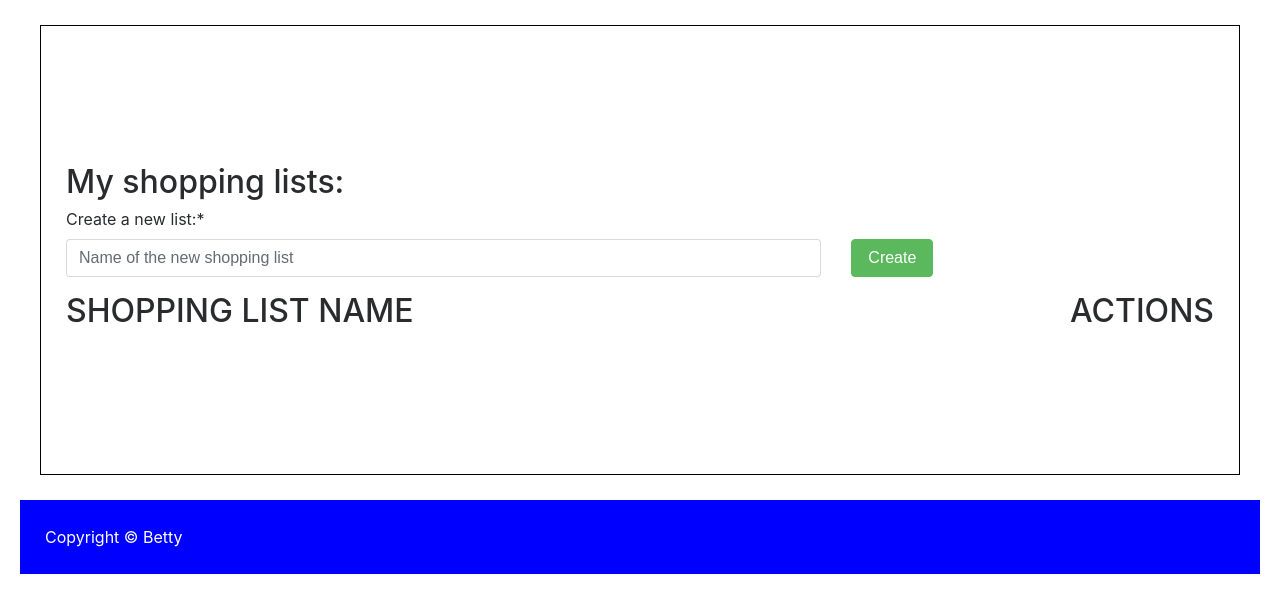
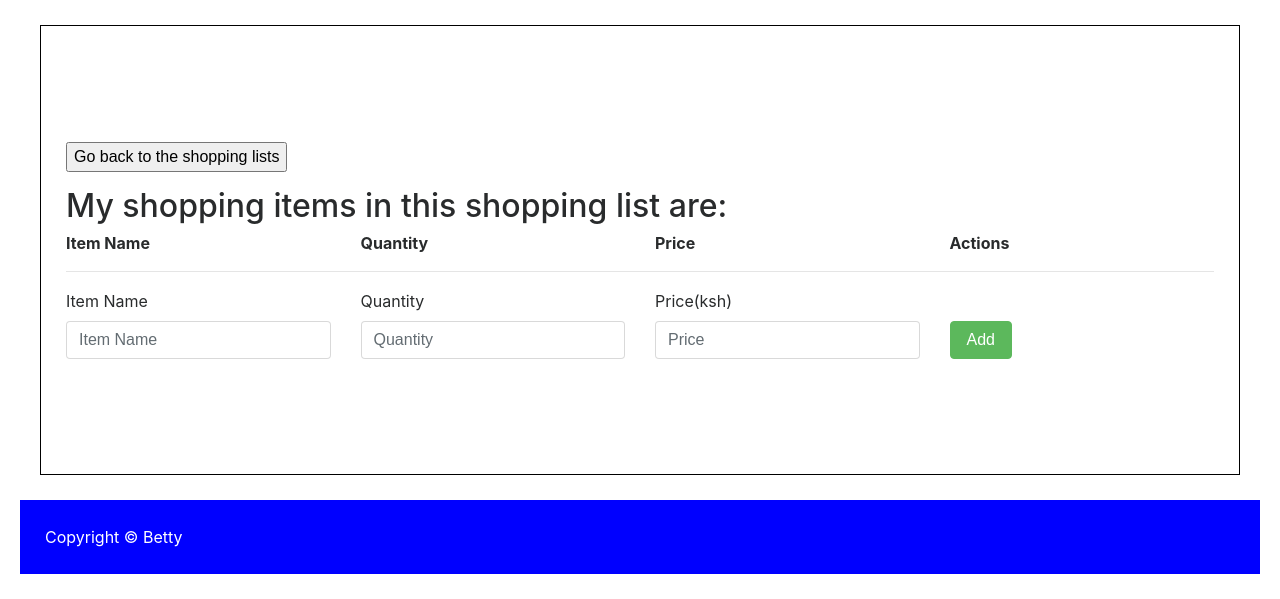
Before and after one commit to Betty-Kebenei/shopping-list, a Flask app: page /view_items in a window 1280 px wide. Shown: the part 98-697 px from the top of the page. Run offline with Flask 2, Linux system fonts and the light colour scheme; some libraries are stand-ins or nearby versions.

Commit message:
Adding validation forms

```diff
--- /dev/null
+++ b/app/forms.py
@@ -0,0 +1,43 @@
+from flask_wtf import Form
+from wtforms import StringField, SubmitField, PasswordField, IntegerField
+from wtforms.validators import Length, Email, InputRequired, DataRequired, Regexp
+
+
+class LoginForm(Form):
+    email = StringField('Email:', validators=[Email(), InputRequired()])
+    password = PasswordField('Password:', validators=[InputRequired()])
+    submit = SubmitField('Log in')
+
+
+class SignupForm(Form):
+    firstname = StringField('First Name:', validators=[Length(3, 50), InputRequired(), DataRequired(),
+                                                        Regexp("^[A-Za-z_-]+(\s+[A-Za-z_-]+)*$", 0,
+                                                        'Input should contain [A-Za-z_-] spaces')])
+    lastname = StringField('Last Name:', validators=[Length(3, 50), InputRequired(), DataRequired(),
+                                                        Regexp("^[A-Za-z_-]+(\s+[A-Za-z_-]+)*$", 0,
+                                                        'Input should contain [A-Za-z_-] spaces')])
+    username = StringField('User Name:', validators=[Length(3, 50), InputRequired(), DataRequired(),
+                                                        Regexp("^[A-Za-z0-9_-]+(\s+[A-Za-z0-9_-]+)*$", 0,
+                                                        'Input should contain [A-Za-z0-9_-] spaces')])
+    email = StringField('Email:', validators=[Email(), InputRequired()])
+    password = PasswordField('Password:', validators=[Length(6, 50), InputRequired()])
+    submit = SubmitField('Sign Up')
+
+
+class S_listForm(Form):
+    listname = StringField('Create a new list:', validators=[Length(3, 50), InputRequired(), DataRequired(),
+                                                        Regexp("^[A-Za-z0-9_-]+(\s+[A-Za-z0-9_-]+)*$", 0,
+                                                        'Input should contain [A-Za-z0-9_-] spaces')])
+    submit = SubmitField('Create')
+
+class ItemsForm(Form):
+    itemname = StringField('Item Name', validators=[Length(3, 50), InputRequired(), DataRequired(),
+                                                        Regexp("^[A-Za-z0-9_-]+(\s+[A-Za-z0-9_-]+)*$", 0,
+                                                        'Input should contain [A-Za-z0-9_-] spaces')])
+    quantity = StringField('Quantity', validators=[Length(1, 50), InputRequired(), DataRequired(),
+                                                        Regexp("^[A-Za-z0-9_-]+(\s+[A-Za-z0-9_-]+)*$", 0,
+                                                        'Input should contain [A-Za-z0-9_-] spaces')])
+    price = IntegerField('Price(ksh)', validators=[Length(1, 50), InputRequired(), DataRequired(),
+                                                        Regexp("^[0-9]+(\s+[0-9]+)*$", 0,
+                                                        'Input should contain [0-9] spaces')])
+    submit = SubmitField('Add')
--- a/app/models.py
+++ b/app/models.py
@@ -17,8 +17,11 @@ class Shopping_list(object):
     def __init__(self, listname):
         self.list_id = random.randrange(1, 1000, 1) #number of the shopping_list
         #self.owner=owner    #owner of the shopping list
-        self.listname=listname
+        self.listname = listname
 
+    def remove_list(self):
+        if self.list_id in shopping_list:
+            shopping_list.remove(self.list_id,self.listname)
 
 class Shopping_items(object):
     def __init__(self, itemname, quantity, price):
--- a/app/templates/dashboard.html
+++ b/app/templates/dashboard.html
@@ -16,24 +16,6 @@
             <script src="{{ url_for('static', filename='js/jquery-3.2.1.js') }}"></script>
             <script src="{{ url_for('static', filename='js/bootstrap.js') }}"></script>
             <script src="{{ url_for('static', filename='js/bootstrap.min.js') }}"></script>
-            <script>
-                $(document).ready(function() {
-
-                    $SCRIPT_ROOT = {{ request.script_root|tojson|safe }}
-
-                    // Delete list
-                    $('.del_shop_list').click(function(event) {
-                      var list_id = $(this).data('id');
-                      var url = $SCRIPT_ROOT + '/shop_list/' + list_id + '/delete';
-                      $.ajax({
-                        url: url,
-                        type: 'DELETE',
-                      }).done(function(data) {
-                        location.reload();
-                      });
-                    });
-                });
-            </script>
     </head>
 
     <body>
@@ -56,69 +38,41 @@
                 <div class="row">
                     <div class="col-md-12">
                         <h1>My shopping lists:</h1>
-                        <form action="/shop_list" method="post">
-                            <div class="form-group">
-                                <label for="create">Create a new list:*</label>
-                                <div class="row">
-                                    <div class="col-md-8">
-                                        <input type="text" placeholder="Name of the new shopping list" class="form-control" id="create" name="listname" required>
-                                    </div>
-                                    <div class="col-md-4">
-                                        <button type="submit" class="btn btn-success" >Create</button>
-                                    </div>
-                                </div>
-                            </div>
+                        {% for error in form.errors%}
+                        {{error}}
+                        {% endfor%}
+                        <form method="POST" action="{{ url_for('shop_list')}}">
+                        {{form.csrf_token}}
+                        <div class="row">
+                            <div class="col-md-2">{{form.listname.label}}</div>
+                            <div class="col-md-6">{{form.listname(placeholder="Name of the new shopping list", class="form-control", id="create")}}</div>
+                            <div class="col-md-4">{{form.submit(class="btn btn-success")}}</div>
+                        </div>
                         </form>
                     </div>
                 </div>
+                <br><br>
                 <div class="row">
-                    <div class="col-md-6">
-                        <h1 >SHOPPING LIST NAME</h1>
-                    </div>
-                    <div class="col-md-6">
-                        <h1 style="text-align: right" >ACTIONS</h1>
-                    </div>
+                    <div class="col-md-2"><p><b>SHOPPING LIST ID</b></p></div>
+                    <div class="col-md-4"><p><b>SHOPPING LIST NAME</b></p></div>
+                    <div class="col-md-6"><p><b>ACTIONS</b></p></div>
                 </div>
                 <div class="row">
                     <div class="col-md-12">
                         {% if shopping_list %}
-                        <ol>
                             {% for item in shopping_list  %}
-                            <li>
-                                <hr>
-                                <form action="/shop_list/<list_id>/del" >
-                                    <div class="form-group">
-                                        <!-- <input type="hidden" name={{ item.listname }} value="{{ item.listname }}"> -->
-                                        <!-- <button type="submit" class="btn btn-success" style="float:right">Delete</button>   -->
-                                        <button href="#" class="btn btn-primary delete_comment" data-id="{{ item.id }}"  style="float:right">Delete</button>
-                                  </div>
-                                </form>
+                            <hr>
+                            <div class="row">
+                                <div class="col-md-2"><p >{{ item.list_id }}</p></div>
+                                <div class="col-md-4"><p >{{ item.listname }}</p></div>
+                                <div class="col-md-6">
+                                    <a href="/view_items" class="btn btn-primary view_items">Add/View</a>
+                                    <a href="/update_list" class="btn btn-primary update_list">Update</a>
+                                    <a href="/shop_list/del/{{ item.list_id }}" class="btn btn-primary delete_list">Delete</a>
+                                </div>
+                            </div>
 
-                                <form action="/update_list" method="post">
-                                    <div class="form-group">
-                                        <input type="hidden" name="list_to_update" value="{{ list_to_update }}">
-                                        <button type="submit" class="btn btn-success" style="float:right">Update</button>
-                                    </div>
-                                </form>
-                                <form action="/view_items" method="post">
-                                    <div class="form-group">
-                                        <input type="hidden" name="list_to_view" value="view">
-                                        <button type="submit" class="btn btn-success" style="float:right">Add/View</button>
-                                    </div>
-                                </form>
-                                <p style="font: 100">{{ item.listname }}</p>
-
-                                <!-- <a href="#">
-                                    <span class="glyphicon glyphicon-edit" style="float:right"></span>
-                                  </a>
-                                <a href="/del_shop_list">
-                                    <span class="glyphicon glyphicon-trash"></span>
-                                </a> -->
-                                <!-- items: item name(cols 3)|quantity|price|icons -->
-
-                            </li>
                             {% endfor %}
-                        </ol>
                         {% endif %}
 
                     </div>
--- a/app/templates/shoppingitems.html
+++ b/app/templates/shoppingitems.html
@@ -62,16 +62,8 @@
                                             <div class="col-md-3"><p>{{ item.quantity }}</p></div>
                                             <div class="col-md-3"><p>{{ item.price }}</p></div>
                                             <div class="col-md-3">
-                                                    <form action="/del_list" method="post">
-                                                        <div class="form-group">
-                                                            <button type="submit" class="btn btn-success" style="float:right">Delete</button>
-                                                        </div>
-                                                    </form>
-                                                    <form action="/update_list" method="post">
-                                                        <div class="form-group">
-                                                            <button type="submit" class="btn btn-success" style="float:right">Update</button>
-                                                        </div>
-                                                    </form>
+                                                    <a href="/update_item" class="btn btn-primary update_list">Update</a>
+                                                    <a href="/del_item" class="btn btn-primary delete_list">Delete</a>
                                             </div>
                                         </div>
                                         <hr>
@@ -81,25 +73,23 @@
                                 {% endif %}
                             </div>
                         </div>
-                        <form action="/shop_item" method="post">
-                            <div class="form-group">
-                                <div class="row">
-                                        <div class="col-md-3">
-                                            <input type="text" placeholder="Item Name" class="form-control" id="create" name="itemname" required>
-                                        </div>
-                                        <div class="col-md-3">
-                                            <input type="text" placeholder="Quantity" class="form-control" id="quantity" name="quantity" required>
-                                        </div>
-                                        <div class="col-md-3">
-                                            <input type="text" placeholder="Price" class="form-control" id="price" name="price" required>
-                                        </div>
-                                        <div class="col-md-3">
-                                        <button type="submit" class="btn btn-success" style="float:right">Add</button>
-                                        </div>
-                                </div>
-
+                        {% for error in form.errors%}
+                        {{error}}
+                        {% endfor%}
+                        <form method="POST" action="{{ url_for('shop_item')}}">
+                        {{form.csrf_token}}
+                        <div class="row">
+                            <div class="col-md-3">{{form.itemname.label}}</div>
+                            <div class="col-md-3">{{form.quantity.label}}</div>
+                            <div class="col-md-3">{{form.price.label}}</div>
+                            <div class="col-md-3"></div>
+                        </div>
+                        <div class="row">
+                                <div class="col-md-3">{{form.itemname(placeholder="Item Name", class="form-control", id="create")}}</div>
+                                <div class="col-md-3">{{form.quantity(placeholder="Quantity", class="form-control", id="quantity")}}</div>
+                                <div class="col-md-3">{{form.price(placeholder="Price", class="form-control", id="price")}}</div>
+                                <div class="col-md-3">{{form.submit(class="btn btn-success")}}</div>
                             </div>
-
                         </form>
                     </div>
                 </div>
--- a/app/views.py
+++ b/app/views.py
@@ -2,32 +2,33 @@
 from app.models import User, users, Shopping_list, shopping_list, Shopping_items, shopping_items
 from flask import render_template, redirect, request, url_for, flash
 from app import app
-s = ''
+from app.forms import LoginForm, SignupForm, S_listForm, ItemsForm
 
 @app.route('/')
 def dashboard():
-    return render_template("dashboard.html")
+    form=S_listForm()
+    return render_template("dashboard.html", form=form)
 
 @app.route('/signup',methods=['POST', 'GET'])
 def signup():
-    if request.method == 'POST':
-        first_name = request.form['Firstname']
-        last_name = request.form['Lastname']
-        user_name = request.form['Username']
-        email = request.form['email']
-        password = request.form['psw']
-
-        user = User(first_name, last_name, user_name, email, password)
+    form = SignupForm()
+    if form.validate_on_submit():
+        firstname = form.firstname.data
+        lastname = form.lastname.data
+        username = form.username.data
+        email = form.email.data
+        password = form.password.data
+        user = User(firstname, lastname, username, email, password)
         users.append(user)
-
         return redirect(url_for('signin'))
-    return render_template("signup.html")
+    return render_template("signup.html", form=form)
 
 @app.route('/login', methods=['POST', 'GET'])
 def signin():
+    form = LoginForm()
     if request.method == 'POST':
-        email = request.form['email']
-        password = request.form['psw']
+        email = form.email.data
+        password = form.password.data
         for user in users:
             if email == user.email:
                 if password == user.password:
@@ -36,7 +37,8 @@ def signin():
                     flash('Wrong password!')
             else:
                 flash('User not found!')
-    return render_template("signin.html")
+        return redirect(url_for('dashboard'))
+    return render_template("signin.html", form=form)
 
 @app.route('/logout')
 def logout():
@@ -44,54 +46,42 @@ def logout():
 
 @app.route('/shop_list',methods=['POST', 'GET'])
 def shop_list():
-    if request.method == 'POST':
-        listname = request.form['listname'].strip()
-        if listname != s:
-            s_list = Shopping_list(listname)
-            shopping_list.append(s_list)
-        else:
-            flash("No empty strings allowed.")
-        return render_template("dashboard.html", shopping_list=shopping_list)
+    form = S_listForm()
+    if form.validate_on_submit():
+        listname = form.listname.data
+        s_list = Shopping_list(listname)
+        shopping_list.append(s_list)
+        return render_template("dashboard.html", form=form, shopping_list=shopping_list)
+    return redirect(url_for('dashboard'))
+
+@app.route('/shop_list/del/<list_id>')
+def del_shop_list(list_id):
+    if list_id in shopping_list:
+        listname = shopping_list.remove
+        Shopping_list.remove_list()
+        return redirect(url_for('dashboard'))
     return render_template("dashboard.html")
 
-# @app.route('/shop_list/<list_id>/del',methods=['DELETE'])
-# def del_shop_list(list_id):
-#     list_to_del=listname.query.get(list_id)
-#     if list_to_del is None:
-#         return jsonify(
-#             status='error', message='shopping list with id {}'.format(list_id))
-#     shopping_list.remove(list_to_del)
-#     return jsonify(status='ok')
-
-    # for items in shopping_items:
-    #     name = request.form['item.listname']
-    #     if name in shopping_list:
-    #         shopping_list.remove(name)
-
-    #     return redirect(url_for('dashboard'))
-    # return render_template("signin.html")
-
 @app.route('/view_lists', methods=['POST', 'GET'])
-def view_listss():
+def view_lists():
+    form=ItemsForm()
     if request.method == 'POST':
         return redirect(url_for('shop_list'))
-    return render_template("shoppingitems.html")
+    return render_template("shoppingitems.html", form=form)
 
 @app.route('/view_items', methods=['POST', 'GET'])
 def view_items():
-    if request.method == 'POST':
-        return redirect(url_for('shop_item'))
-    return render_template("dashboard.html")
+    form=ItemsForm()
+    return render_template("shoppingitems.html", form=form)
 
 @app.route('/shop_item', methods=['POST', 'GET'])
 def shop_item():
+    form = ItemsForm()
     if request.method == 'POST':
-        itemname = request.form['itemname']
-        quantity = request.form['quantity']
-        price = request.form['price']
-
+        itemname = form.itemname.data
+        quantity = form.quantity.data
+        price = form.price.data
         item = Shopping_items(itemname, quantity, price)
         shopping_items.append(item)
-
-        return render_template("shoppingitems.html", shopping_items=shopping_items)
-    return render_template("shoppingitems.html")
+        return render_template("shoppingitems.html",form=form, shopping_items=shopping_items)
+    return redirect(url_for('shop_item'))
```
Also changed, not shown: app/templates/login.html (added, +18 -0 lines), app/templates/signin.html (+8 -8 lines), app/templates/signup.html (+11 -14 lines), 3 other files.
